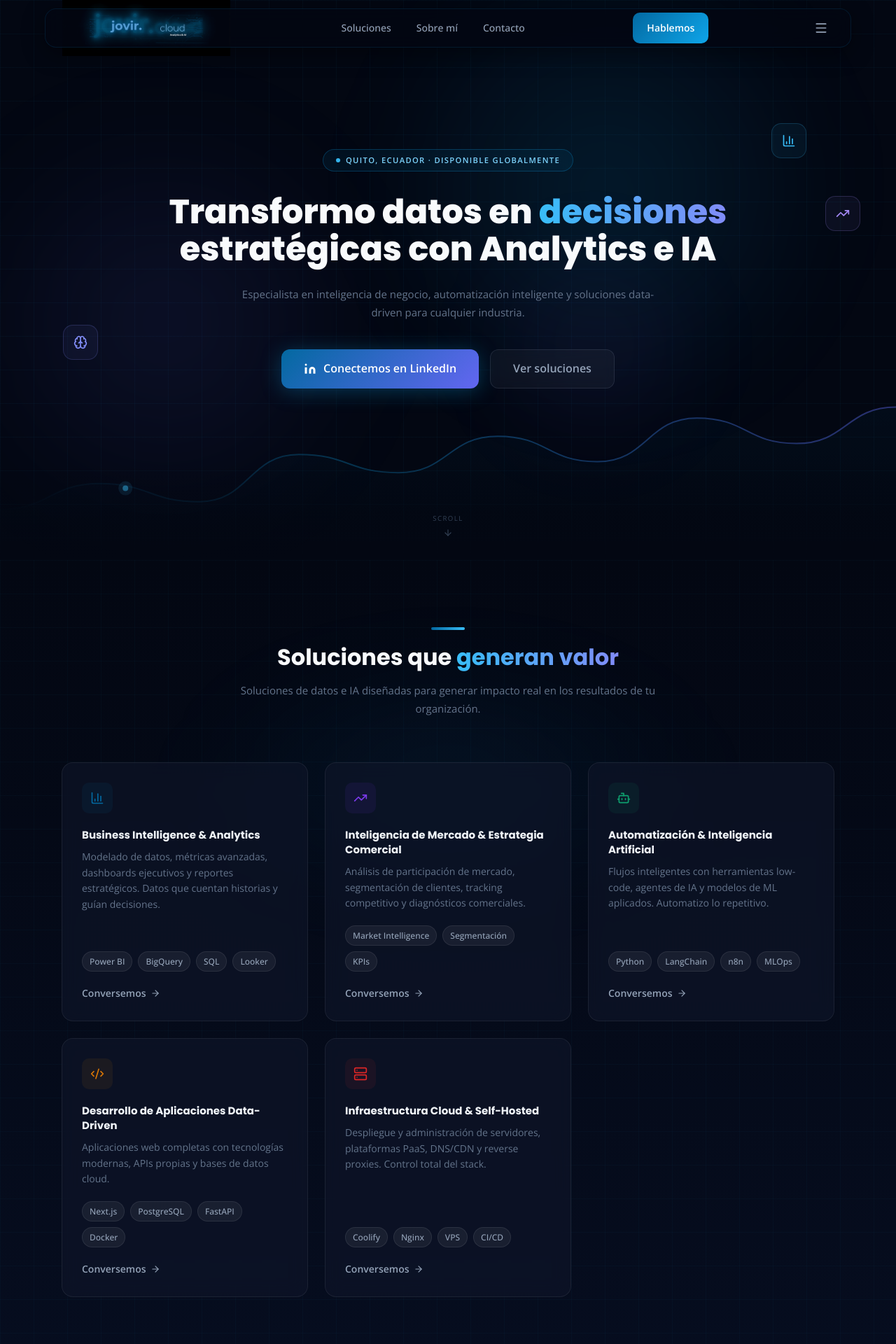
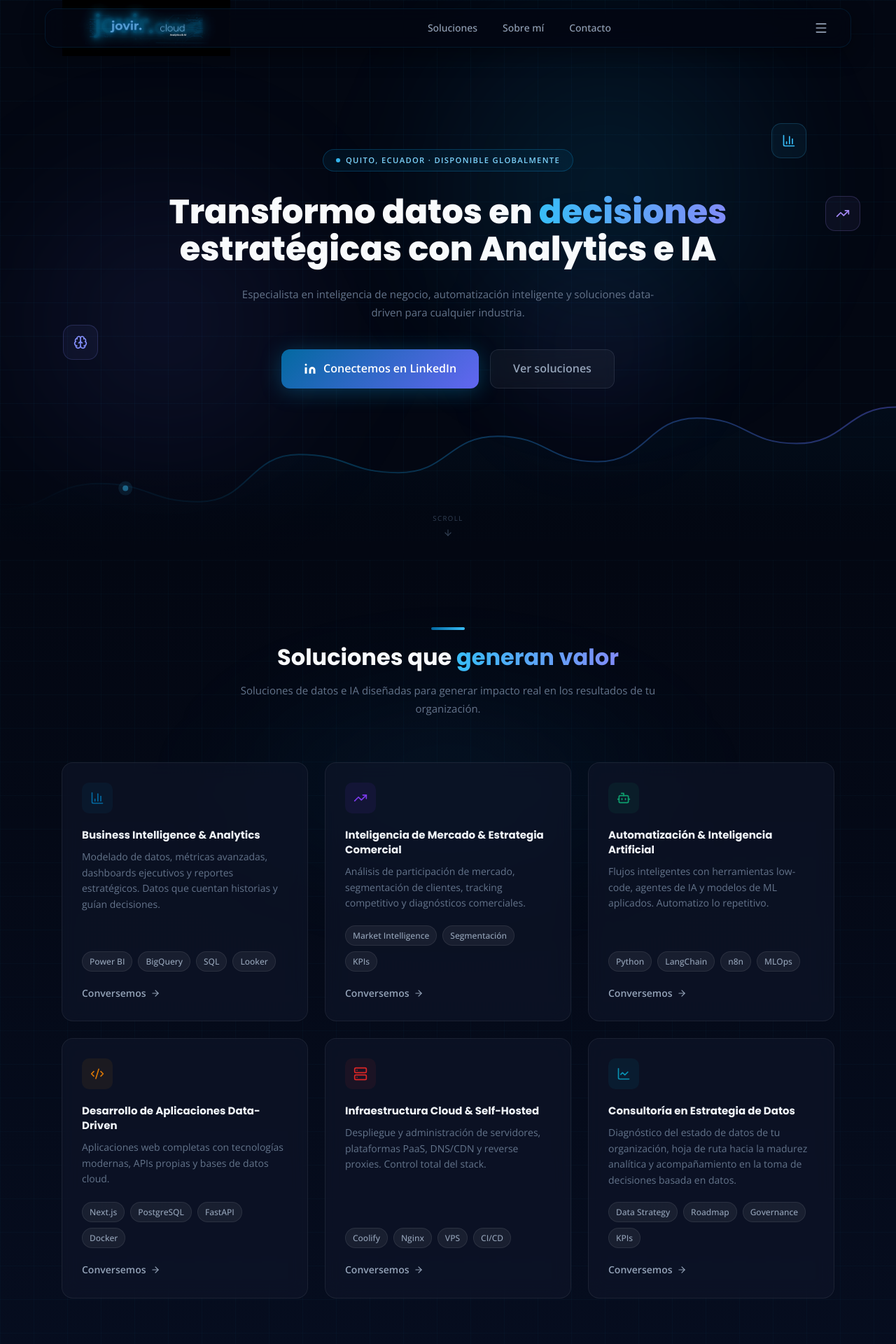
Before and after one commit to joviralexander-code/jovir-cloud, a Next.js app: page / in a window 1280 px wide. Shown: the top 1920 px of the page at 70% size. Built offline with nearby package versions, Linux system fonts and the light colour scheme.

Commit message:
Add 6th solution card, remove Hablemos CTA from navbar
Co-Authored-By: Claude Sonnet 4.6 <noreply@anthropic.com>

```diff
--- a/src/components/Navbar.tsx
+++ b/src/components/Navbar.tsx
@@ -62,15 +62,6 @@ export default function Navbar() {
           ))}
         </ul>
 
-        {/* Desktop CTA */}
-        <button
-          onClick={() => go("#contacto")}
-          style={{ fontFamily: "var(--font-open-sans)", fontSize: "0.875rem", fontWeight: 600, color: "#fff", background: "linear-gradient(135deg,#0369a1,#0ea5e9)", border: "none", cursor: "pointer", padding: "8px 20px", borderRadius: "10px", minHeight: "44px", transition: "opacity 0.2s" }}
-          className="hidden md:block hover:opacity-90 touch-manipulation focus-visible:outline-none focus-visible:ring-2 focus-visible:ring-sky-500"
-        >
-          Hablemos
-        </button>
-
         {/* Hamburger */}
         <button
           onClick={() => setOpen(!open)}
@@ -101,15 +92,6 @@ export default function Navbar() {
                 </button>
               </li>
             ))}
-            <li style={{ paddingTop: "8px" }}>
-              <button
-                onClick={() => go("#contacto")}
-                style={{ fontFamily: "var(--font-open-sans)", fontSize: "0.875rem", fontWeight: 600, color: "#fff", background: "linear-gradient(135deg,#0369a1,#0ea5e9)", border: "none", cursor: "pointer", padding: "12px 16px", borderRadius: "10px", minHeight: "44px", width: "100%" }}
-                className="touch-manipulation focus-visible:outline-none focus-visible:ring-2 focus-visible:ring-sky-500"
-              >
-                Hablemos
-              </button>
-            </li>
           </ul>
         </div>
       )}
--- a/src/components/Services.tsx
+++ b/src/components/Services.tsx
@@ -1,5 +1,5 @@
 "use client";
-import { BarChart3, TrendingUp, Bot, Code2, Server, ArrowRight } from "lucide-react";
+import { BarChart3, TrendingUp, Bot, Code2, Server, ArrowRight, LineChart } from "lucide-react";
 
 const services = [
   { icon: BarChart3, title: "Business Intelligence & Analytics",
@@ -17,6 +17,9 @@ const services = [
   { icon: Server, title: "Infraestructura Cloud & Self-Hosted",
     desc: "Despliegue y administración de servidores, plataformas PaaS, DNS/CDN y reverse proxies. Control total del stack.",
     tags: ["Coolify", "Nginx", "VPS", "CI/CD"], accent: "#dc2626" },
+  { icon: LineChart, title: "Consultoría en Estrategia de Datos",
+    desc: "Diagnóstico del estado de datos de tu organización, hoja de ruta hacia la madurez analítica y acompañamiento en la toma de decisiones basada en datos.",
+    tags: ["Data Strategy", "Roadmap", "Governance", "KPIs"], accent: "#0891b2" },
 ];
 
 export default function Services() {
```
